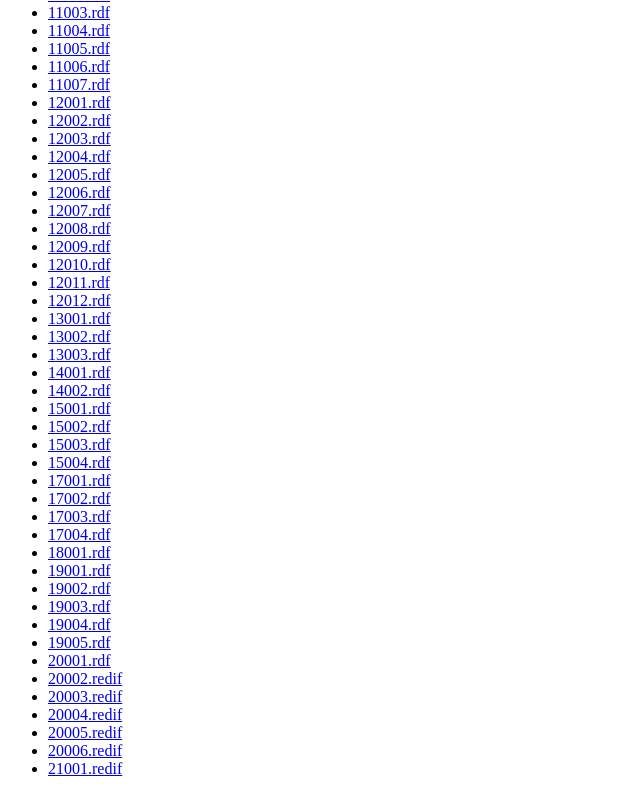
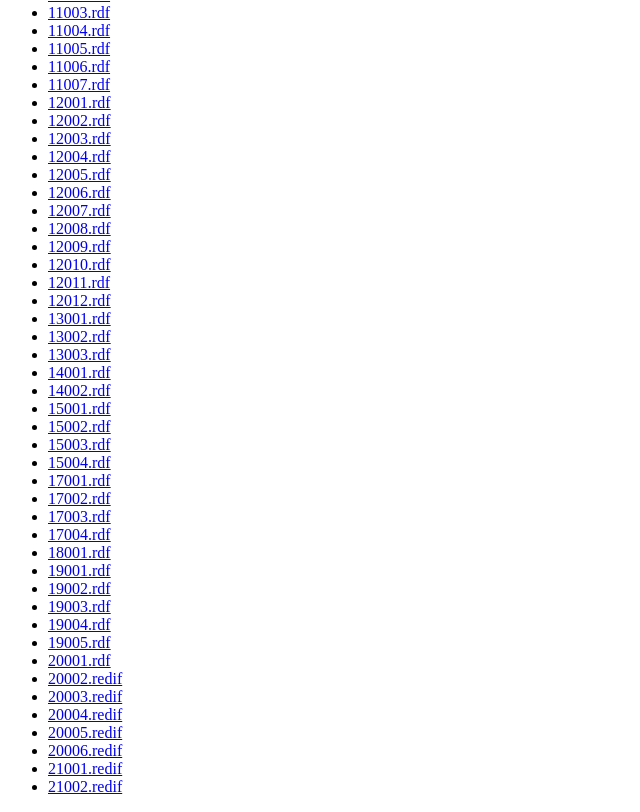
Before and after one commit to concordiaeconomics/crd, a plain HTML site: page wpaper/index.html in a window 1280 px wide. Shown: the part 724-1536 px from the top of the page, without its empty margins (0-640 px from the left). Drawn offline with Linux system fonts and the light colour scheme.

Commit message:
Update index.html

```diff
--- a/wpaper/index.html
+++ b/wpaper/index.html
@@ -82,5 +82,6 @@
 <LI> <A NAME="20005.redif" HREF="20005.redif">20005.redif</A>
 <LI> <A NAME="20006.redif" HREF="20006.redif">20006.redif</A>
 <LI> <A NAME="21001.redif" HREF="21001.redif">21001.redif</A>
+<LI> <A NAME="21002.redif" HREF="21002.redif">21002.redif</A>
 </UL>
 </HTML>
```
